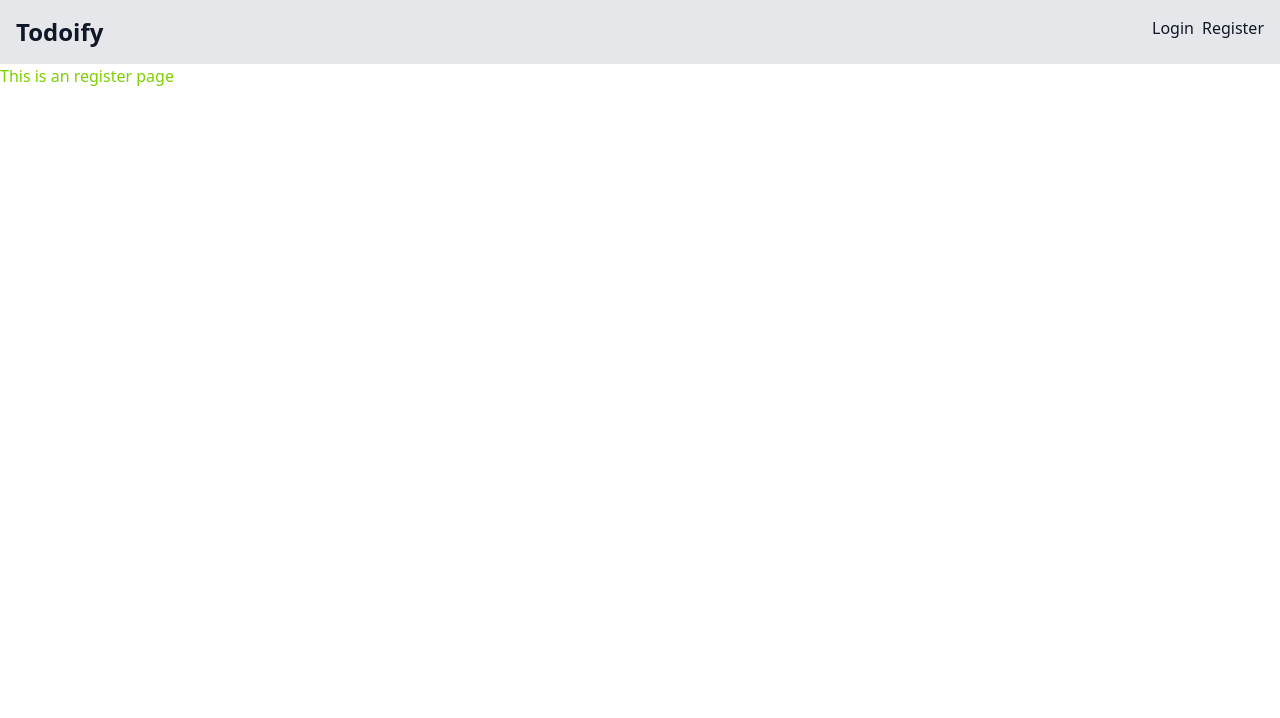
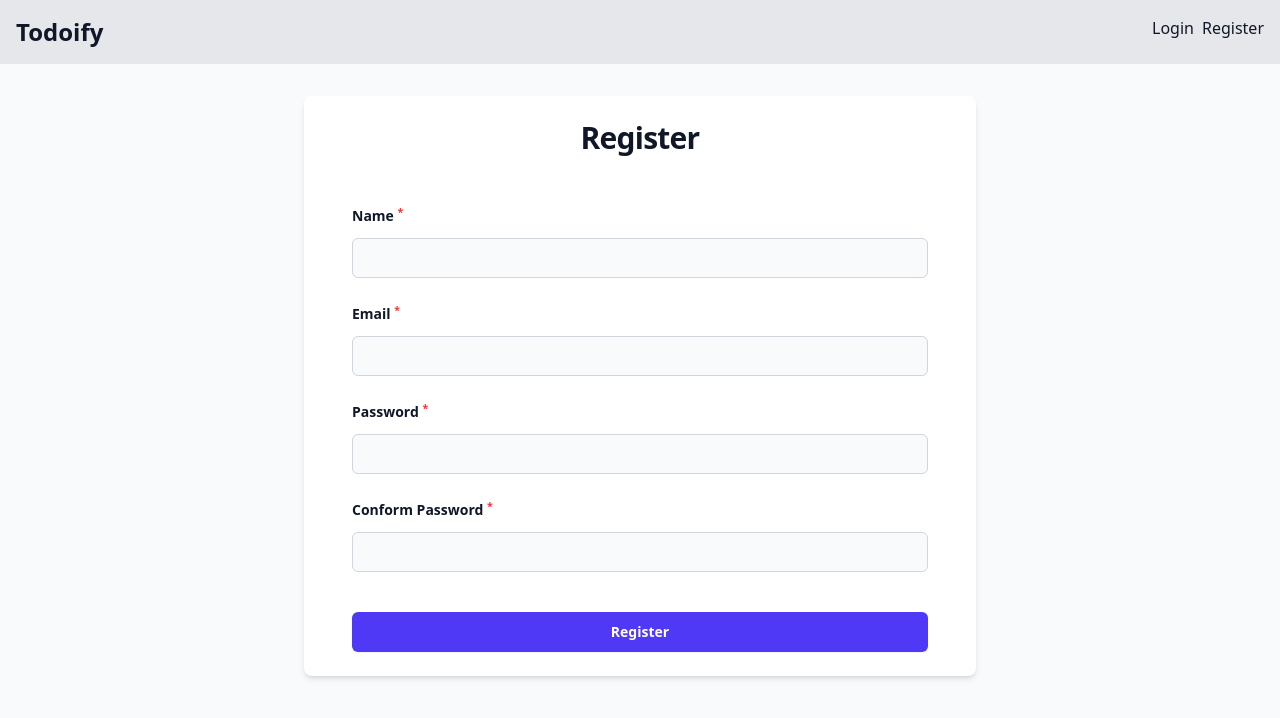
Before and after one commit to shashikanuwan/todoify, a Vue app in the folder frontend/: page /register in a window 1280 px wide. Shown: the top 718 px of the page. Built offline with nearby package versions, Linux system fonts and the light colour scheme.

Commit message:
feat: develop login and register pages with reusable components (input, label, button)

```diff
--- a/frontend/index.html
+++ b/frontend/index.html
@@ -6,7 +6,7 @@
     <meta name="viewport" content="width=device-width, initial-scale=1.0">
     <title>Vite App</title>
   </head>
-  <body>
+  <body class="min-h-screen bg-gray-50 dark:bg-gray-900">
     <div id="app"></div>
     <script type="module" src="/src/main.js"></script>
   </body>
--- a/frontend/src/components/HelloWorld.vue
+++ /dev/null
@@ -1,16 +0,0 @@
-<script setup>
-defineProps({
-  msg: {
-    type: String,
-    required: true,
-  },
-})
-</script>
-
-<template>
-  <div class="greetings">
-    <h1 class="green">{{ msg }}</h1>
-  </div>
-</template>
-
-<style scoped></style>
--- a/frontend/src/components/Navigation.vue
+++ b/frontend/src/components/Navigation.vue
@@ -17,5 +17,3 @@ import { RouterLink } from 'vue-router'
     </div>
   </nav>
 </template>
-
-<style scoped></style>
--- /dev/null
+++ b/frontend/src/components/ui/button/PrimaryButton.vue
@@ -0,0 +1,10 @@
+<script setup></script>
+
+<template>
+  <button
+    type="submit"
+    class="block w-full rounded-md bg-indigo-600 px-3.5 py-2.5 text-center text-sm font-semibold text-white shadow-xs hover:bg-indigo-500 focus-visible:outline-2 focus-visible:outline-offset-2 focus-visible:outline-indigo-600"
+  >
+    <slot />
+  </button>
+</template>
--- /dev/null
+++ b/frontend/src/components/ui/card/Card.vue
@@ -0,0 +1,19 @@
+<script setup lang="ts">
+defineProps({
+  customClass: {
+    type: String,
+    default: '',
+  },
+})
+</script>
+
+<template>
+  <div
+    :class="
+      customClass ||
+      'mx-auto bg-white dark:bg-gray-800 max-w-2xl mt-8 px-6 py-6 rounded-lg shadow-md'
+    "
+  >
+    <slot />
+  </div>
+</template>
--- /dev/null
+++ b/frontend/src/components/ui/card/CardHeader.vue
@@ -0,0 +1,9 @@
+<script setup></script>
+
+<template>
+  <h2
+    class="font-semibold tracking-tight text-balance text-gray-900 dark:text-gray-50 text-xl sm:text-3xl text-center"
+  >
+    <slot />
+  </h2>
+</template>
--- /dev/null
+++ b/frontend/src/components/ui/input/Input.vue
@@ -0,0 +1,22 @@
+<script setup lang="ts">
+defineProps({
+  type: { type: String, default: 'text' },
+  name: { type: String, required: true },
+  id: { type: String, required: true },
+  autocomplete: { type: String, default: '' },
+  placeholder: { type: String, default: '' },
+})
+</script>
+
+<template>
+  <input
+    :type="type"
+    :name="name"
+    :id="id"
+    :autocomplete="autocomplete"
+    :placeholder="placeholder"
+    class="block w-full rounded-md bg-gray-50 dark:bg-gray-800 px-3.5 py-2 text-base text-gray-900 dark:text-gray-50 outline-1 -outline-offset-1 outline-gray-300 placeholder:text-gray-400 focus:outline-2 focus:-outline-offset-2 focus:outline-indigo-600"
+    v-bind="$attrs"
+    v-on="$listeners"
+  />
+</template>
--- /dev/null
+++ b/frontend/src/components/ui/label/Label.vue
@@ -0,0 +1,13 @@
+<script setup>
+defineProps({
+  forId: { type: String, required: true },
+  required: { type: Boolean, default: true },
+})
+</script>
+
+<template>
+  <label :for-id="forId" class="block text-sm/6 font-semibold text-gray-900 dark:text-gray-50">
+    <slot />
+    <span v-if="required" class="text-red-500"><sup>*</sup></span>
+  </label>
+</template>
--- a/frontend/src/views/LoginView.vue
+++ b/frontend/src/views/LoginView.vue
@@ -1,7 +1,34 @@
+<script setup lang="ts">
+import Input from '@/components/ui/input/Input.vue'
+import Label from '@/components/ui/label/Label.vue'
+import Card from '@/components/ui/card/Card.vue'
+import CardHeader from '@/components/ui/card/CardHeader.vue'
+import PrimaryButton from '@/components/ui/button/PrimaryButton.vue'
+</script>
+
 <template>
-  <div>
-    <h1 class="text-lime-500">This is an login page</h1>
-  </div>
+  <Card>
+    <CardHeader> Login </CardHeader>
+
+    <form class="mx-auto max-w-xl mt-8 sm:mt-12">
+      <div class="grid grid-cols-1 gap-x-8 gap-y-6 sm:grid-cols-2">
+        <div class="sm:col-span-2">
+          <Label for-id="email"> Email </Label>
+          <div class="mt-2.5">
+            <Input type="email" name="email" id="email" />
+          </div>
+        </div>
+
+        <div class="sm:col-span-2">
+          <Label for-id="password"> Password </Label>
+          <div class="mt-2.5">
+            <Input name="password" id="password" />
+          </div>
+        </div>
+      </div>
+      <div class="mt-10">
+        <PrimaryButton> Login </PrimaryButton>
+      </div>
+    </form>
+  </Card>
 </template>
-
-<style></style>
--- a/frontend/src/views/RegisterView.vue
+++ b/frontend/src/views/RegisterView.vue
@@ -1,8 +1,48 @@
+<script setup lang="ts">
+import Input from '@/components/ui/input/Input.vue'
+import Label from '@/components/ui/label/Label.vue'
+import Card from '@/components/ui/card/Card.vue'
+import CardHeader from '@/components/ui/card/CardHeader.vue'
+import PrimaryButton from '@/components/ui/button/PrimaryButton.vue'
+</script>
+
 <template>
-  <div>
-    <h1 class="text-lime-500">This is an register page</h1>
-  </div>
+  <Card>
+    <CardHeader> Register </CardHeader>
+
+    <form class="mx-auto max-w-xl mt-8 sm:mt-12">
+      <div class="grid grid-cols-1 gap-x-8 gap-y-6 sm:grid-cols-2">
+        <div class="sm:col-span-2">
+          <Label for-id="name"> Name </Label>
+          <div class="mt-2.5">
+            <Input type="email" name="name" id="name" />
+          </div>
+        </div>
+
+        <div class="sm:col-span-2">
+          <Label for-id="email"> Email </Label>
+          <div class="mt-2.5">
+            <Input type="email" name="email" id="email" />
+          </div>
+        </div>
+
+        <div class="sm:col-span-2">
+          <Label for-id="password"> Password </Label>
+          <div class="mt-2.5">
+            <Input name="password" id="password" />
+          </div>
+        </div>
+
+        <div class="sm:col-span-2">
+          <Label for-id="conform_password"> Conform Password </Label>
+          <div class="mt-2.5">
+            <Input name="conform_password" id="conform_password" />
+          </div>
+        </div>
+      </div>
+      <div class="mt-10">
+        <PrimaryButton> Register </PrimaryButton>
+      </div>
+    </form>
+  </Card>
 </template>
-
-<style></style>
-<script setup lang="ts"></script>
```
